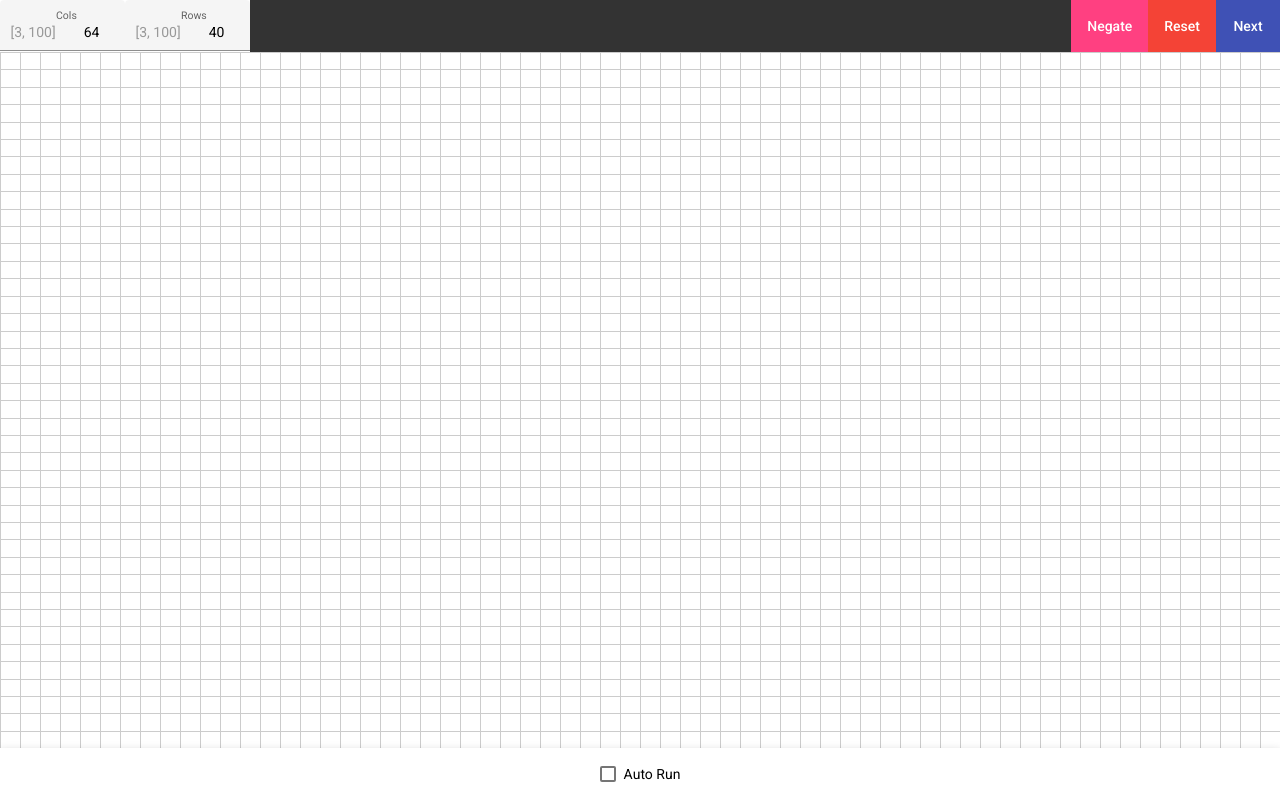
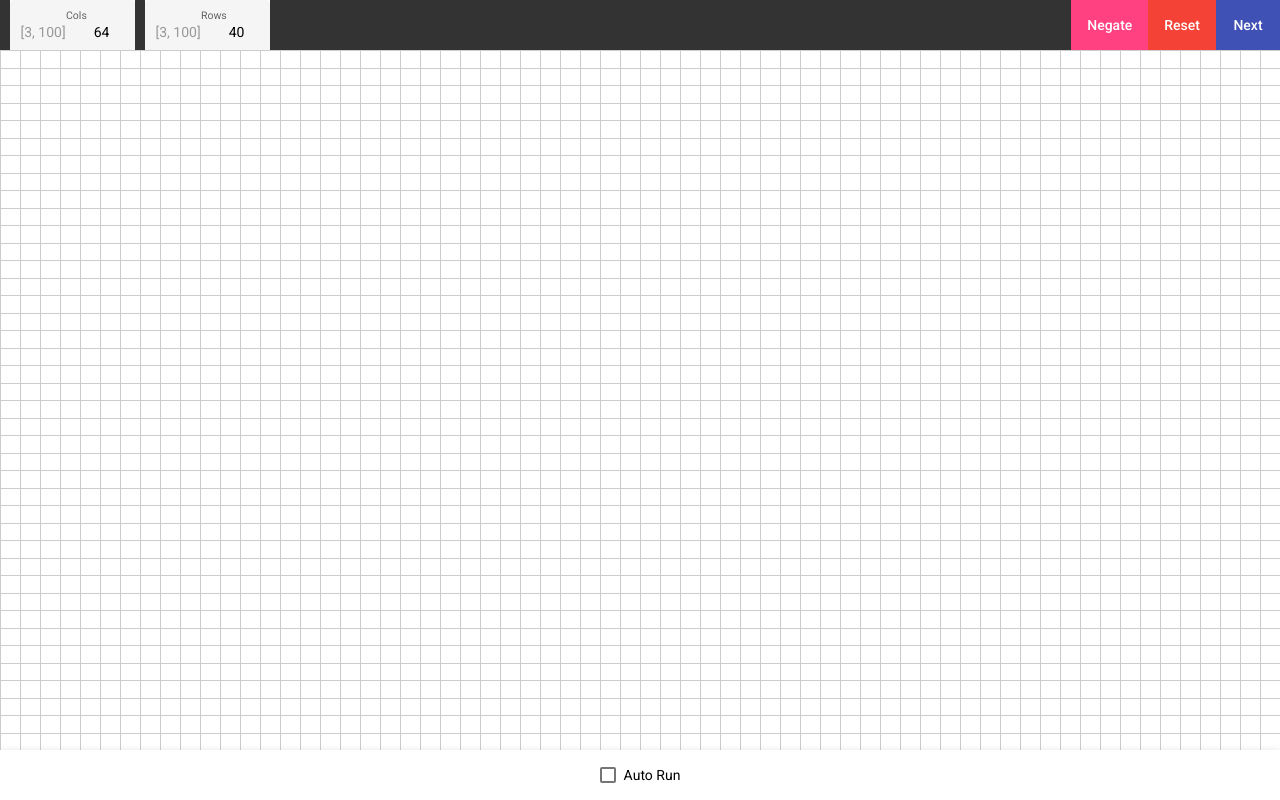
Before and after one commit to lmogwitz/GameOfLife, an Angular app: page / in a window 1280 px wide. Built offline with nearby package versions, Linux system fonts and the light colour scheme.

Commit message:
Changed Header-Layout
Distance between formfields

```diff
--- a/src/app/app.component.scss
+++ b/src/app/app.component.scss
@@ -1,5 +1,5 @@
 $grid-border-color: #ccc;
-$header-height: 52px;
+$header-height: 50px;
 $footer-height: $header-height;
 
 :host {
@@ -28,6 +28,7 @@ header {
         mat-form-field {
             background: #fff;
             width: 125px;
+            margin-left: 10px;
 
             input {
                 text-align: right;
--- a/src/model/Grid.ts
+++ b/src/model/Grid.ts
@@ -3,8 +3,8 @@ type Coord = { x: number, y: number; };
 export class Grid {
     private _cells!: boolean[][];
 
-    public constructor(public sizeX: number,
-                       public sizeY: number) {
+    public constructor(private sizeX: number,
+                       private sizeY: number) {
         this._cells = new Array(this.sizeY).fill(null).map((_) => {
             return Grid.createRow(this.sizeX);
         });
```
